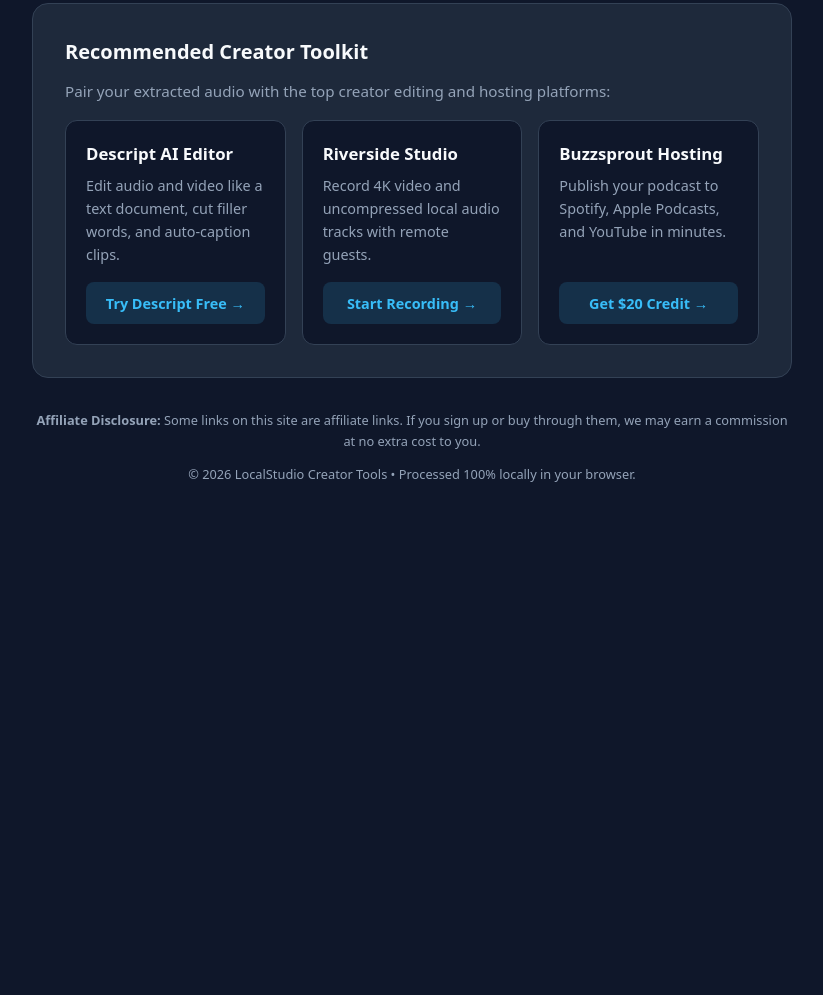
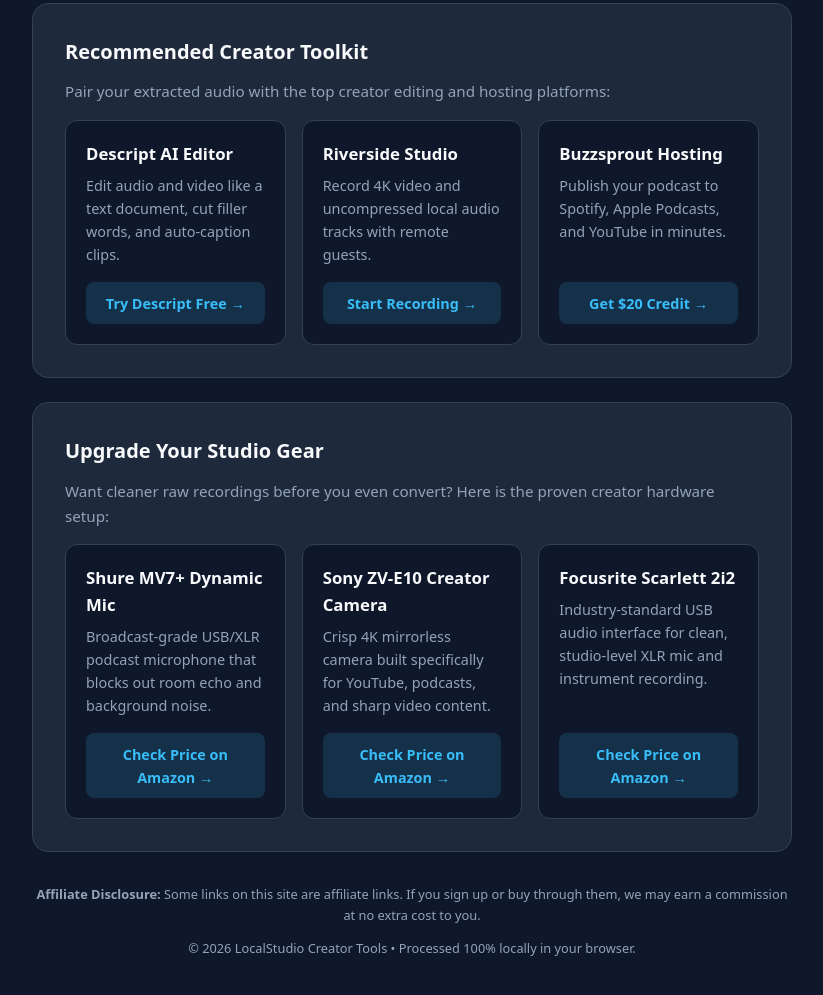
Before and after one commit to Harambruce/Creator-audio-tool, a plain HTML site: page index.html in a window 1280 px wide. Shown: the part 550-1545 px from the top of the page, without its empty margins (228-1051 px from the left). Before the commit the page ends 1079 px from the top, so only its background shows below. Drawn offline with Linux system fonts and the light colour scheme.

Commit message:
Update index.html

```diff
--- a/index.html
+++ b/index.html
@@ -78,6 +78,37 @@
           </div>
           <!-- PASTE BUZZSPROUT AFFILIATE LINK IN href BELOW -->
           <a href="https://buzzsprout.com" target="_blank" rel="nofollow sponsored noopener" class="aff-btn">Get $20 Credit →</a>
+        </div>
+      </div>
+    </div>
+        <!-- STUDIO GEAR SECTION -->
+    <div class="card">
+      <h2 style="margin-top:0; font-size:1.25rem;">Upgrade Your Studio Gear</h2>
+      <p style="color:#94a3b8; font-size:0.95rem; margin-top:-0.3rem;">Want cleaner raw recordings before you even convert? Here is the proven creator hardware setup:</p>
+      <div class="grid">
+        <div class="item">
+          <div>
+            <h3>Shure MV7+ Dynamic Mic</h3>
+            <p>Broadcast-grade USB/XLR podcast microphone that blocks out room echo and background noise.</p>
+          </div>
+          <!-- REPLACE href WITH YOUR AMAZON / B&H AFFILIATE LINK -->
+          <a href="https://amazon.com" target="_blank" rel="nofollow sponsored noopener" class="aff-btn">Check Price on Amazon →</a>
+        </div>
+        <div class="item">
+          <div>
+            <h3>Sony ZV-E10 Creator Camera</h3>
+            <p>Crisp 4K mirrorless camera built specifically for YouTube, podcasts, and sharp video content.</p>
+          </div>
+          <!-- REPLACE href WITH YOUR AMAZON / B&H AFFILIATE LINK -->
+          <a href="https://amazon.com" target="_blank" rel="nofollow sponsored noopener" class="aff-btn">Check Price on Amazon →</a>
+        </div>
+        <div class="item">
+          <div>
+            <h3>Focusrite Scarlett 2i2</h3>
+            <p>Industry-standard USB audio interface for clean, studio-level XLR mic and instrument recording.</p>
+          </div>
+          <!-- REPLACE href WITH YOUR AMAZON / B&H AFFILIATE LINK -->
+          <a href="https://amazon.com" target="_blank" rel="nofollow sponsored noopener" class="aff-btn">Check Price on Amazon →</a>
         </div>
       </div>
     </div>
```
